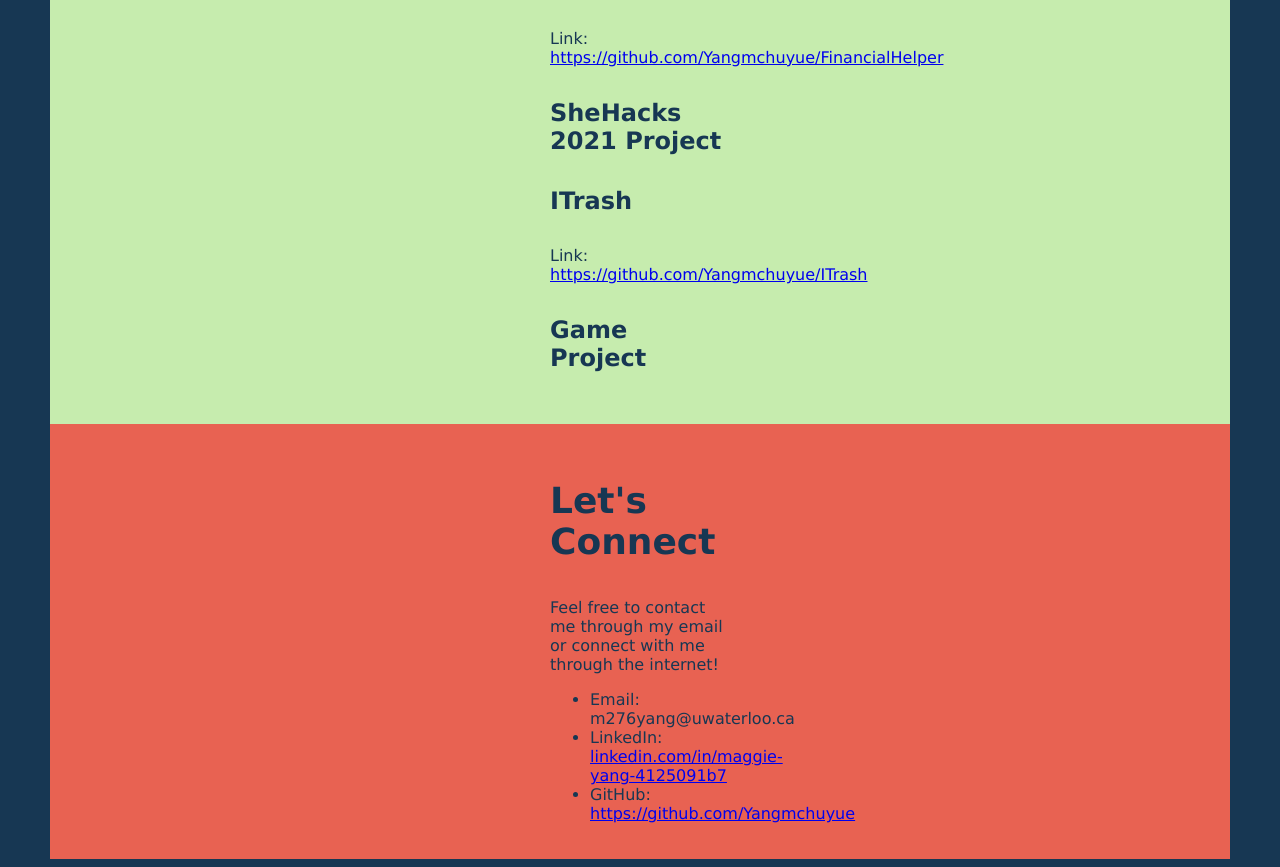
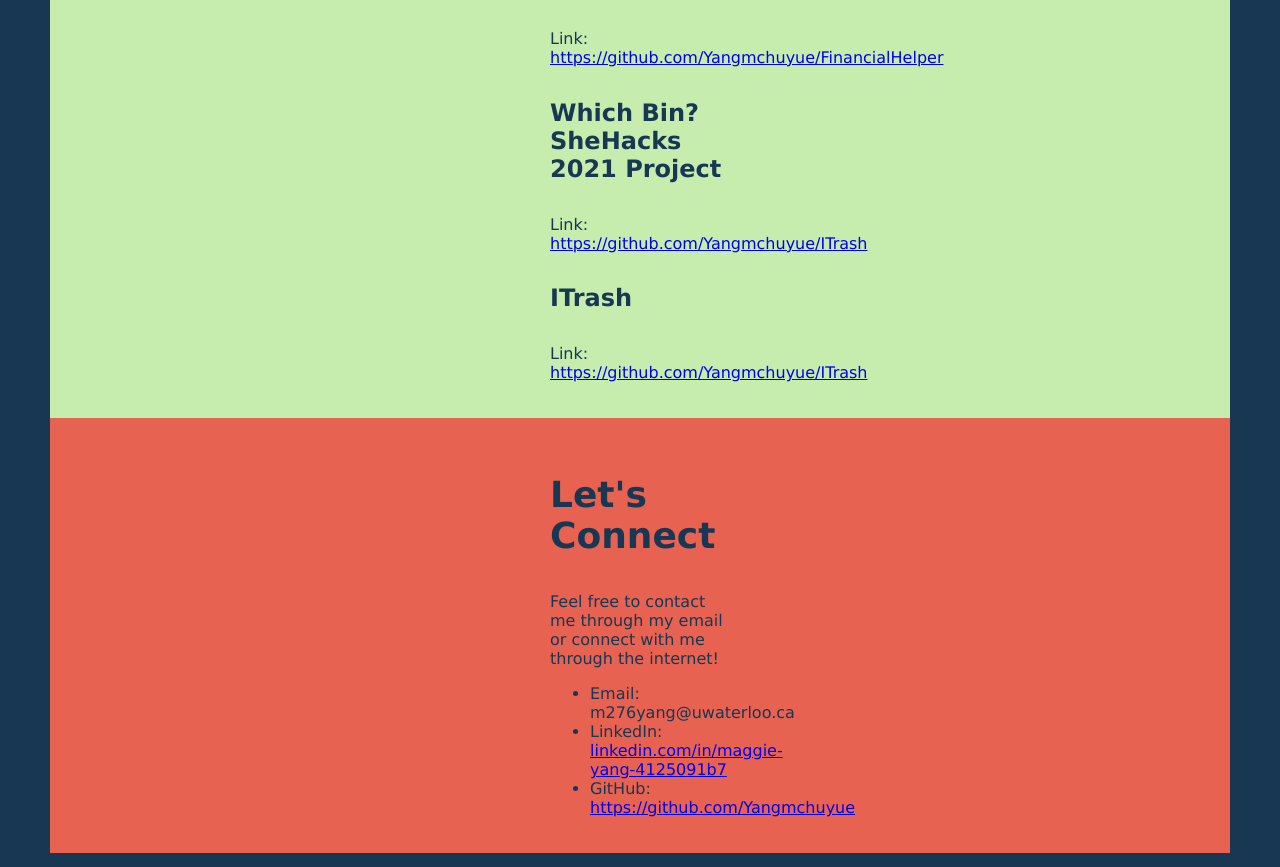
Before and after one commit to Yangmchuyue/Maggie_Yang.github.io, a plain HTML site: page index.html in a window 1280 px wide. Shown: the part 7930-8797 px from the top of the page. Drawn offline with Linux system fonts and the light colour scheme.

Commit message:
Update index.html

```diff
--- a/index.html
+++ b/index.html
@@ -89,10 +89,10 @@
      		<h3>Past Projects</h3>
      		<h4>Financial Helper</h4>
 		<p>Link: <a href="https://github.com/Yangmchuyue/FinancialHelper">https://github.com/Yangmchuyue/FinancialHelper</a></p>
-     		<h4>SheHacks 2021 Project</h4>
+     		<h4>Which Bin? SheHacks 2021 Project</h4>
+		<p>Link: <a href="https://github.com/Yangmchuyue/WhichBin">https://github.com/Yangmchuyue/ITrash</a></p>
      		<h4>ITrash</h4>
 		<p>Link: <a href="https://github.com/Yangmchuyue/ITrash">https://github.com/Yangmchuyue/ITrash</a></p>
-     		<h4>Game Project</h4>
 	</div>
 	<div class="Contact">
      		<h3>Let's Connect</h3>
```
